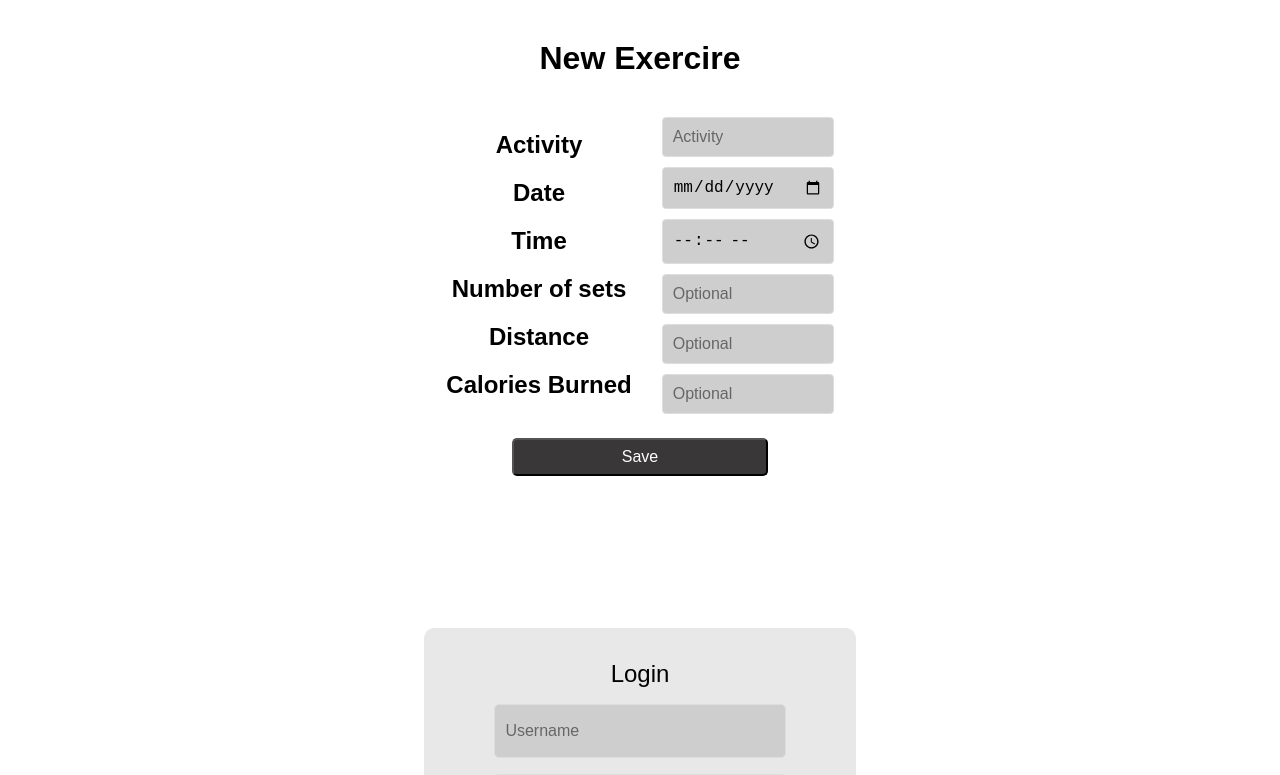
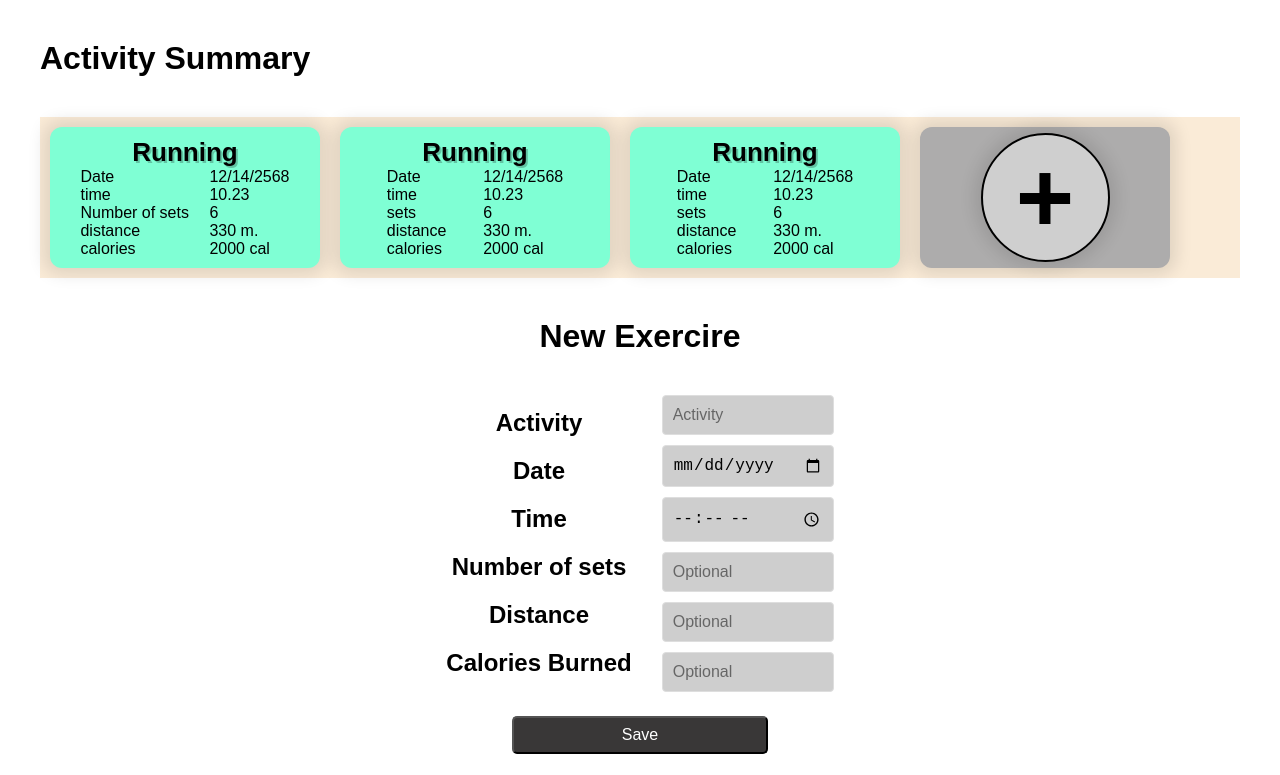
Before and after one commit to Fiw0202/ExercireTrack, a React (Create React App) app: page / in a window 1280 px wide. Shown: the top 775 px of the page. Built offline with nearby package versions, Linux system fonts and the light colour scheme; a web font is replaced by a local one.

Commit message:
add Activity Summary (Mock Up) - Card - Add Card

```diff
--- /dev/null
+++ b/src/Components/ActivitySum/Activity.js
@@ -0,0 +1,83 @@
+import "./ActivitySum.css";
+const Activity = (props) => {
+  const { activity, date, time, sets, distance, calories } = props;
+
+  return (
+    <div className="activity">
+      <div className="activity-items">
+        <h3>Running{activity}</h3>
+        <div className="activity-list">
+          <ul className="ul-right">
+            <li>Date</li>
+            <li>time </li>
+            <li>Number of sets </li>
+            <li>distance </li>
+            <li>calories </li>
+          </ul>
+          <ul className="ul-left">
+            <li>12/14/2568{date}</li>
+            <li>10.23{time}</li>
+            <li>6{sets}</li>
+            <li>330 m.</li>
+            <li>2000 cal</li>
+          </ul>
+        </div>
+      </div>
+
+      <div className="activity-items">
+        <h3>Running</h3>
+        <div className="activity-list">
+          <ul className="ul-right">
+            <li>Date</li>
+            <li>time </li>
+            <li>sets </li>
+            <li>distance </li>
+            <li>calories </li>
+          </ul>
+          <ul className="ul-left">
+            <li>12/14/2568</li>
+            <li>10.23</li>
+            <li>6</li>
+            <li>330 m.</li>
+            <li>2000 cal</li>
+          </ul>
+        </div>
+      </div>
+
+      <div className="activity-items">
+        <h3>Running</h3>
+        <div className="activity-list">
+          <ul className="ul-right">
+            <li>Date</li>
+            <li>time </li>
+            <li>sets </li>
+            <li>distance </li>
+            <li>calories </li>
+          </ul>
+          <ul className="ul-left">
+            <li>12/14/2568</li>
+            <li>10.23</li>
+            <li>6</li>
+            <li>330 m.</li>
+            <li>2000 cal</li>
+          </ul>
+        </div>
+      </div>
+      <div className="add-exercise-btn" title="Add New Exercise">
+      <div className="circle">
+            <h2>+</h2>
+        </div>
+      </div>
+    </div>
+  );
+  {
+    /*<ul><h3>{activity}</h3>
+<li>{date}</li>
+<li>{time}</li>
+<li>{sets}</li>
+<li>{distance}</li>
+<li>{calories}</li>
+</ul>*/
+  }
+};
+export default Activity;
--- /dev/null
+++ b/src/Components/ActivitySum/ActivitySum.css
@@ -0,0 +1,78 @@
+.activity-sum h1 {
+  font-weight: 900;
+  font-size: 32px;
+  margin: 40px;
+  text-align: start;
+}
+.activity {
+  display: flex;
+  margin: 40px;
+  background-color: antiquewhite;
+}
+.activity-items {
+  text-align: center;
+  font-size: 16px;
+  padding: 10px;
+  margin: 10px;
+  max-width: 250px;
+  width: 100%;
+  background-color: aquamarine;
+  border-radius: 12px;
+  box-shadow: 0px 0px 16px 7px rgba(0, 0, 0, 0.1);
+}
+.activity-items h3 {
+  font-size: 26px;
+  text-shadow: 2px 2px rgba(0, 0, 0, 0.23);
+  font-weight: 900;
+}
+.activity-list {
+  display: flex;
+  justify-content: space-evenly;
+}
+.ul-right {
+  display: flex;
+  flex-direction: column;
+  align-items: flex-start;
+}
+.ul-left {
+    display: flex;
+    flex-direction: column;
+    align-items: flex-start;
+  }
+.activity-items li {
+  list-style-type: none;
+}
+.add-exercise-btn{
+    display: flex;
+    justify-content: center;
+    align-items: center;
+    background-color: rgb(173, 172, 172);
+    max-width: 250px;
+    width: 250px;
+    border-radius: 12px;
+    margin: 10px;
+    box-shadow: 0px 0px 16px 7px rgba(0, 0, 0, 0.1);
+    transition: 0.3s;
+    cursor: pointer;
+}
+.circle{
+    display: flex;
+    justify-content: center;
+    align-items: center;
+    background-color: rgb(207, 207, 207);
+    width: 125px;
+    height: 125px;
+    border-radius: 50%;
+    border: 2px solid black;
+    box-shadow: 0px 0px 16px 7px rgba(0, 0, 0, 0.1);
+}
+.circle :hover{
+    transform: scale(1.04);
+}
+.circle h2{
+    font-size: 100px;
+}
+.add-exercise-btn:hover{
+    transition: 0.3s;
+    transform: scale(1.04);
+}
--- /dev/null
+++ b/src/Components/ActivitySum/ActivitySum.js
@@ -0,0 +1,14 @@
+import "./ActivitySum.css";
+import Activity from "./Activity";
+
+const ActivitySum = () => {
+  return (
+    <div>
+      <div className="activity-sum">
+        <h1>Activity Summary</h1>
+        <Activity />
+      </div>
+    </div>
+  );
+};
+export default ActivitySum;
--- a/src/Components/App/App.css
+++ b/src/Components/App/App.css
@@ -1,8 +1,6 @@
 .App {
   text-align: center;
 }
-
-
 input {
   border: none;
   padding: 5px;
--- a/src/Components/App/App.js
+++ b/src/Components/App/App.js
@@ -4,9 +4,11 @@ import MyProfile from "../MyProfile/MyProfile"
 import Register from '../Register/Register';
 import Login from '../Login/Login'
 import NewExercire from "../NewExercire/NewExercire";
+import ActivitySum from "../ActivitySum/ActivitySum";
 function App() {
   return (
     <div className="App">
+      <ActivitySum/>
       {/*<MyProfile/>*/}
       <NewExercire/>
       <Login />
--- a/src/Components/NewExercire/NewExercire.css
+++ b/src/Components/NewExercire/NewExercire.css
@@ -2,6 +2,7 @@ h1 {
   font-weight: 900;
   font-size: 32px;
   margin: 40px;
+  text-align: center;
 }
 .newex-form {
   display: flex;
@@ -37,6 +38,7 @@ p {
   flex-direction: column;
 }
 .btn-save {
+justify-content: center;
   background-color: rgb(57, 55, 55);
   color: white;
   font-size: 16px;
```
